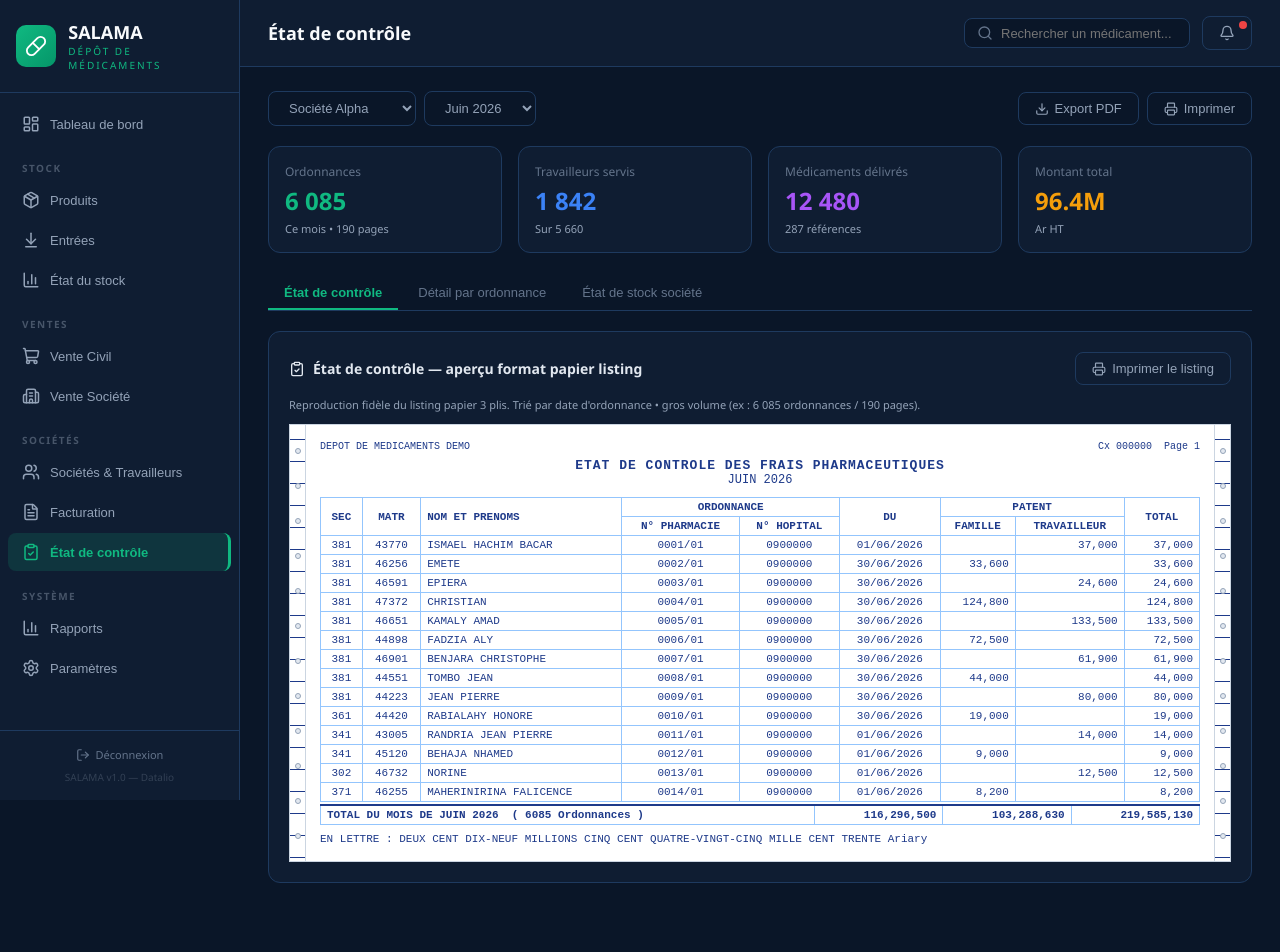
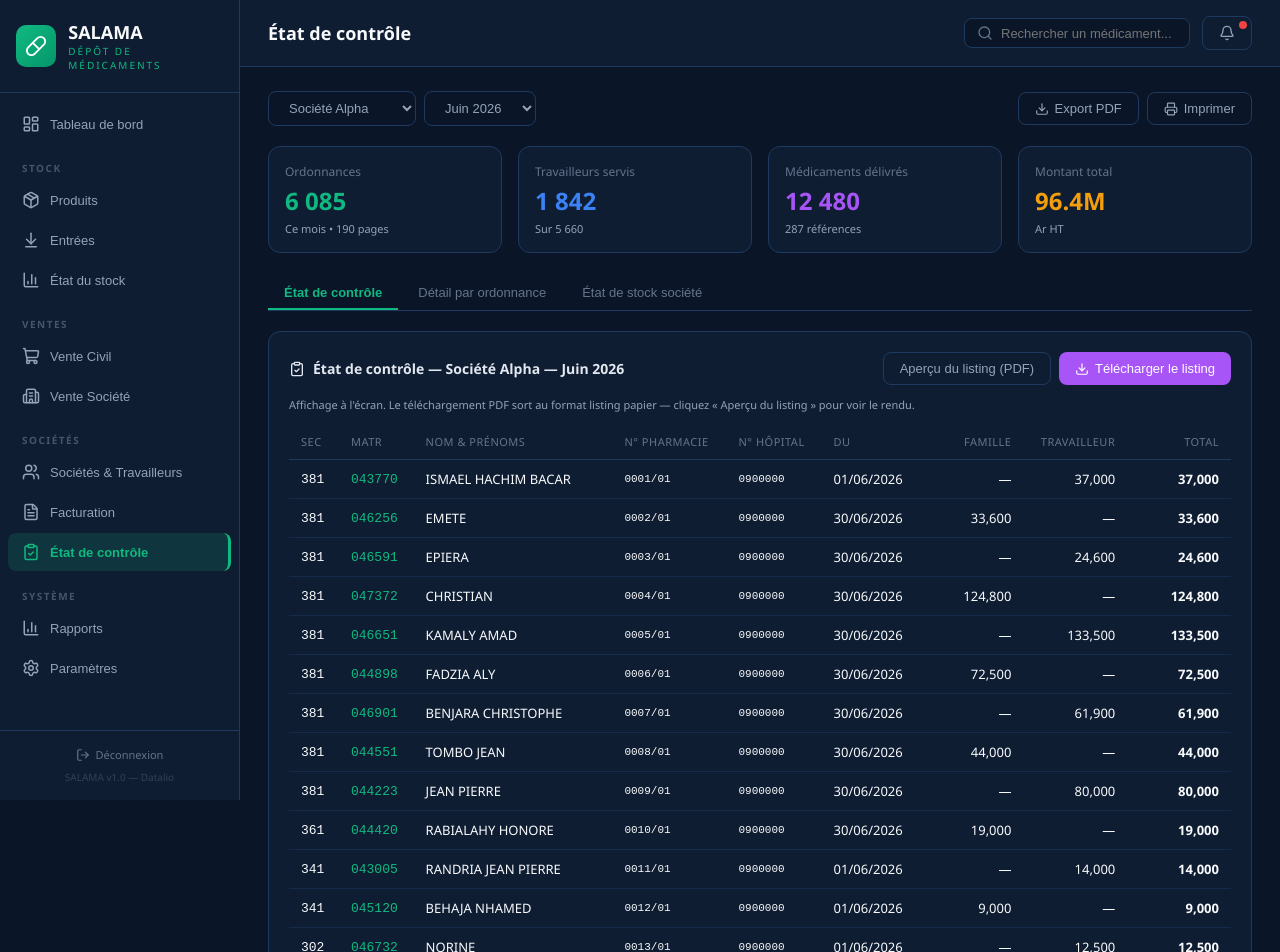
Before and after one commit to geminieatelier-maker/salama, a React (Vite) app: page /#/etat-controle in a window 1280 px wide. Shown: the top 952 px of the page. Before the commit the page ends 923 px from the top, so only its background shows below. Built offline with nearby package versions, Linux system fonts and the light colour scheme.

Commit message:
Etat de controle: vue tableau ecran + rendu listing pour telechargement, matricule 6 chiffres

```diff
--- a/src/pages/EtatControle.jsx
+++ b/src/pages/EtatControle.jsx
@@ -18,20 +18,20 @@ const typeBadge = t => t==='Cadre'?'b-b':t==='Agent de maîtrise'?'b-p':t==='Per
 
 // Reproduction du listing papier "Etat de controle des frais pharmaceutiques"
 const controleRows = [
-  { sec:'381', matr:'43770', nom:'ISMAEL HACHIM BACAR', pharm:'0001/01', hopital:'0900000', du:'01/06/2026', famille:0, travailleur:37000 },
-  { sec:'381', matr:'46256', nom:'EMETE', pharm:'0002/01', hopital:'0900000', du:'30/06/2026', famille:33600, travailleur:0 },
-  { sec:'381', matr:'46591', nom:'EPIERA', pharm:'0003/01', hopital:'0900000', du:'30/06/2026', famille:0, travailleur:24600 },
-  { sec:'381', matr:'47372', nom:'CHRISTIAN', pharm:'0004/01', hopital:'0900000', du:'30/06/2026', famille:124800, travailleur:0 },
-  { sec:'381', matr:'46651', nom:'KAMALY AMAD', pharm:'0005/01', hopital:'0900000', du:'30/06/2026', famille:0, travailleur:133500 },
-  { sec:'381', matr:'44898', nom:'FADZIA ALY', pharm:'0006/01', hopital:'0900000', du:'30/06/2026', famille:72500, travailleur:0 },
-  { sec:'381', matr:'46901', nom:'BENJARA CHRISTOPHE', pharm:'0007/01', hopital:'0900000', du:'30/06/2026', famille:0, travailleur:61900 },
-  { sec:'381', matr:'44551', nom:'TOMBO JEAN', pharm:'0008/01', hopital:'0900000', du:'30/06/2026', famille:44000, travailleur:0 },
-  { sec:'381', matr:'44223', nom:'JEAN PIERRE', pharm:'0009/01', hopital:'0900000', du:'30/06/2026', famille:0, travailleur:80000 },
-  { sec:'361', matr:'44420', nom:'RABIALAHY HONORE', pharm:'0010/01', hopital:'0900000', du:'30/06/2026', famille:19000, travailleur:0 },
-  { sec:'341', matr:'43005', nom:'RANDRIA JEAN PIERRE', pharm:'0011/01', hopital:'0900000', du:'01/06/2026', famille:0, travailleur:14000 },
-  { sec:'341', matr:'45120', nom:'BEHAJA NHAMED', pharm:'0012/01', hopital:'0900000', du:'01/06/2026', famille:9000, travailleur:0 },
-  { sec:'302', matr:'46732', nom:'NORINE', pharm:'0013/01', hopital:'0900000', du:'01/06/2026', famille:0, travailleur:12500 },
-  { sec:'371', matr:'46255', nom:'MAHERINIRINA FALICENCE', pharm:'0014/01', hopital:'0900000', du:'01/06/2026', famille:8200, travailleur:0 },
+  { sec:'381', matr:'043770', nom:'ISMAEL HACHIM BACAR', pharm:'0001/01', hopital:'0900000', du:'01/06/2026', famille:0, travailleur:37000 },
+  { sec:'381', matr:'046256', nom:'EMETE', pharm:'0002/01', hopital:'0900000', du:'30/06/2026', famille:33600, travailleur:0 },
+  { sec:'381', matr:'046591', nom:'EPIERA', pharm:'0003/01', hopital:'0900000', du:'30/06/2026', famille:0, travailleur:24600 },
+  { sec:'381', matr:'047372', nom:'CHRISTIAN', pharm:'0004/01', hopital:'0900000', du:'30/06/2026', famille:124800, travailleur:0 },
+  { sec:'381', matr:'046651', nom:'KAMALY AMAD', pharm:'0005/01', hopital:'0900000', du:'30/06/2026', famille:0, travailleur:133500 },
+  { sec:'381', matr:'044898', nom:'FADZIA ALY', pharm:'0006/01', hopital:'0900000', du:'30/06/2026', famille:72500, travailleur:0 },
+  { sec:'381', matr:'046901', nom:'BENJARA CHRISTOPHE', pharm:'0007/01', hopital:'0900000', du:'30/06/2026', famille:0, travailleur:61900 },
+  { sec:'381', matr:'044551', nom:'TOMBO JEAN', pharm:'0008/01', hopital:'0900000', du:'30/06/2026', famille:44000, travailleur:0 },
+  { sec:'381', matr:'044223', nom:'JEAN PIERRE', pharm:'0009/01', hopital:'0900000', du:'30/06/2026', famille:0, travailleur:80000 },
+  { sec:'361', matr:'044420', nom:'RABIALAHY HONORE', pharm:'0010/01', hopital:'0900000', du:'30/06/2026', famille:19000, travailleur:0 },
+  { sec:'341', matr:'043005', nom:'RANDRIA JEAN PIERRE', pharm:'0011/01', hopital:'0900000', du:'01/06/2026', famille:0, travailleur:14000 },
+  { sec:'341', matr:'045120', nom:'BEHAJA NHAMED', pharm:'0012/01', hopital:'0900000', du:'01/06/2026', famille:9000, travailleur:0 },
+  { sec:'302', matr:'046732', nom:'NORINE', pharm:'0013/01', hopital:'0900000', du:'01/06/2026', famille:0, travailleur:12500 },
+  { sec:'371', matr:'046255', nom:'MAHERINIRINA FALICENCE', pharm:'0014/01', hopital:'0900000', du:'01/06/2026', famille:8200, travailleur:0 },
 ]
 const MOIS_FAMILLE = 116296500
 const MOIS_TRAV = 103288630
@@ -42,6 +42,7 @@ const pr = { ...pc, textAlign:'right' }
 
 export default function EtatControle() {
   const [tab, setTab] = useState('controle')
+  const [showListing, setShowListing] = useState(false)
 
   return <>
     <div style={{display:'flex',justifyContent:'space-between',alignItems:'center',marginBottom:20}}>
@@ -74,13 +75,41 @@ export default function EtatControle() {
 
     {tab === 'controle' && <div className="card">
       <div style={{display:'flex',justifyContent:'space-between',alignItems:'center',marginBottom:12}}>
-        <div className="card-title" style={{margin:0}}><ClipboardCheck size={16}/> État de contrôle — aperçu format papier listing</div>
-        <button className="btn btn-outline"><Printer size={14}/> Imprimer le listing</button>
+        <div className="card-title" style={{margin:0}}><ClipboardCheck size={16}/> État de contrôle — Société Alpha — Juin 2026</div>
+        <div style={{display:'flex',gap:8}}>
+          <button className="btn btn-outline" onClick={()=>setShowListing(!showListing)}>{showListing ? 'Vue tableau' : 'Aperçu du listing (PDF)'}</button>
+          <button className="btn btn-primary" style={{background:'#a855f7'}}><Download size={14}/> Télécharger le listing</button>
+        </div>
       </div>
-      <div style={{fontSize:11,color:'#94a3b8',marginBottom:12}}>Reproduction fidèle du listing papier 3 plis. Trié par date d'ordonnance • gros volume (ex : 6 085 ordonnances / 190 pages).</div>
+      <div style={{fontSize:11,color:'#94a3b8',marginBottom:12}}>{showListing ? 'Rendu exact du document téléchargé / imprimé (listing papier 3 plis).' : "Affichage à l'écran. Le téléchargement PDF sort au format listing papier — cliquez « Aperçu du listing » pour voir le rendu."}</div>
+
+      {!showListing && <div className="tbl-wrap">
+        <table className="tbl">
+          <thead><tr><th>SEC</th><th>MATR</th><th>Nom & Prénoms</th><th>N° pharmacie</th><th>N° hôpital</th><th>Du</th><th style={{textAlign:'right'}}>Famille</th><th style={{textAlign:'right'}}>Travailleur</th><th style={{textAlign:'right'}}>Total</th></tr></thead>
+          <tbody>
+            {controleRows.map((r,i) => <tr key={i}>
+              <td style={{fontFamily:'monospace'}}>{r.sec}</td>
+              <td style={{fontFamily:'monospace',color:'#10b981'}}>{r.matr}</td>
+              <td style={{fontWeight:500}}>{r.nom}</td>
+              <td style={{fontFamily:'monospace',fontSize:11}}>{r.pharm}</td>
+              <td style={{fontFamily:'monospace',fontSize:11}}>{r.hopital}</td>
+              <td>{r.du}</td>
+              <td style={{textAlign:'right'}}>{r.famille ? r.famille.toLocaleString() : '—'}</td>
+              <td style={{textAlign:'right'}}>{r.travailleur ? r.travailleur.toLocaleString() : '—'}</td>
+              <td style={{textAlign:'right',fontWeight:600}}>{((r.famille||0)+(r.travailleur||0)).toLocaleString()}</td>
+            </tr>)}
+            <tr style={{fontWeight:700,borderTop:'2px solid #1e3a5f'}}>
+              <td colSpan={6}>TOTAL DU MOIS ( 6 085 ordonnances )</td>
+              <td style={{textAlign:'right',color:'#10b981'}}>{MOIS_FAMILLE.toLocaleString()}</td>
+              <td style={{textAlign:'right',color:'#10b981'}}>{MOIS_TRAV.toLocaleString()}</td>
+              <td style={{textAlign:'right',color:'#10b981'}}>{(MOIS_FAMILLE+MOIS_TRAV).toLocaleString()}</td>
+            </tr>
+          </tbody>
+        </table>
+      </div>}
 
       {/* Reproduction papier : fond blanc, encre bleue, picots listing */}
-      <div style={{display:'flex',gap:0,alignItems:'stretch'}}>
+      {showListing && <div style={{display:'flex',gap:0,alignItems:'stretch'}}>
         <div style={{width:16,background:'repeating-linear-gradient(#fff,#fff 14px,#1e3a8a 14px,#1e3a8a 15px,#fff 15px,#fff 22px)',border:'1px solid #cbd5e1',borderRight:'none',display:'flex',flexDirection:'column',alignItems:'center',justifyContent:'space-around',padding:'8px 0'}}>
           {Array.from({length:12}).map((_,i)=><div key={i} style={{width:6,height:6,borderRadius:'50%',background:'#e2e8f0',border:'1px solid #94a3b8'}}/>)}
         </div>
@@ -136,7 +165,7 @@ export default function EtatControle() {
         <div style={{width:16,background:'repeating-linear-gradient(#fff,#fff 14px,#1e3a8a 14px,#1e3a8a 15px,#fff 15px,#fff 22px)',border:'1px solid #cbd5e1',borderLeft:'none',display:'flex',flexDirection:'column',alignItems:'center',justifyContent:'space-around',padding:'8px 0'}}>
           {Array.from({length:12}).map((_,i)=><div key={i} style={{width:6,height:6,borderRadius:'50%',background:'#e2e8f0',border:'1px solid #94a3b8'}}/>)}
         </div>
-      </div>
+      </div>}
     </div>}
 
     {tab === 'detail' && <div className="card">
```
